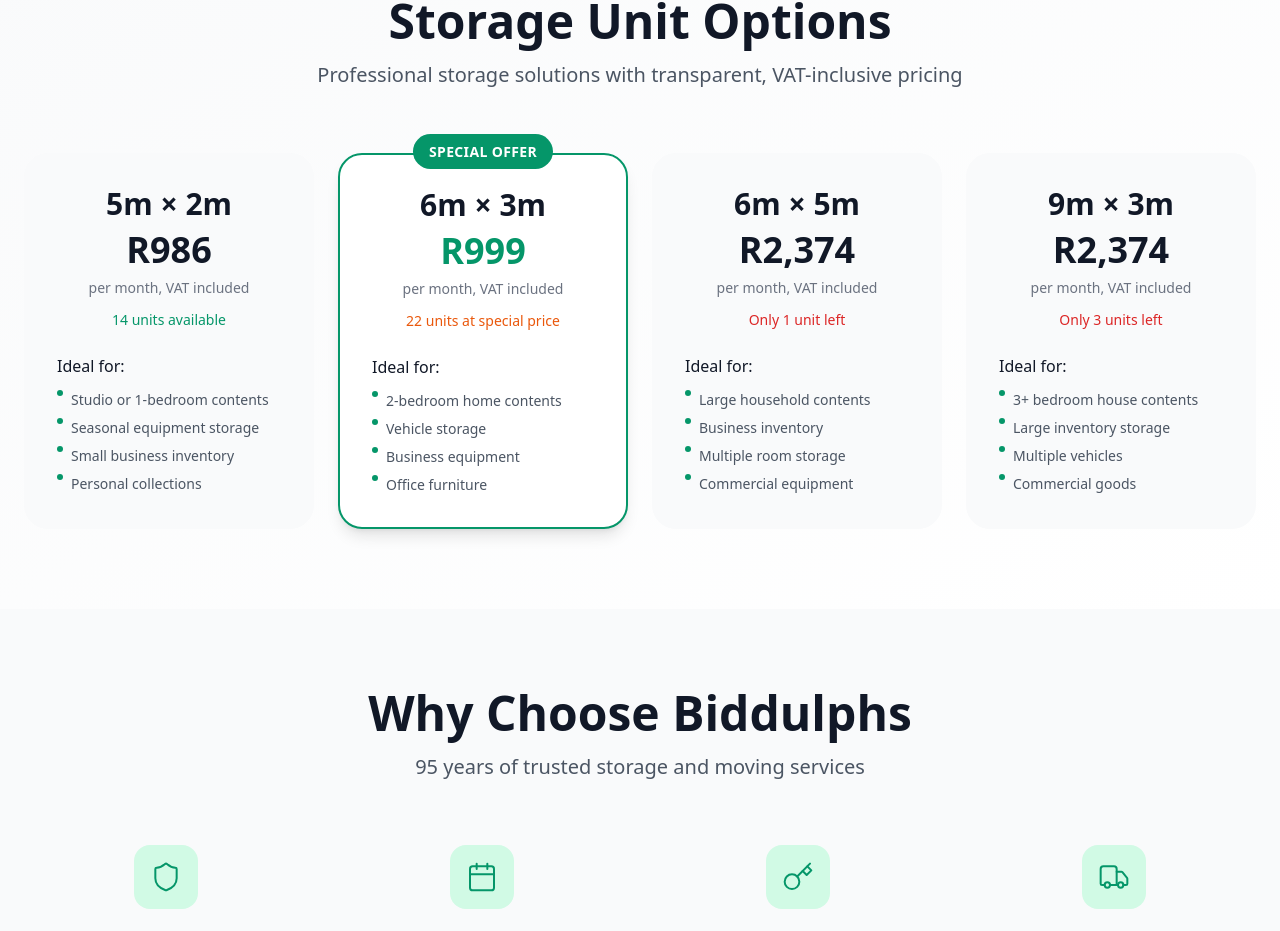
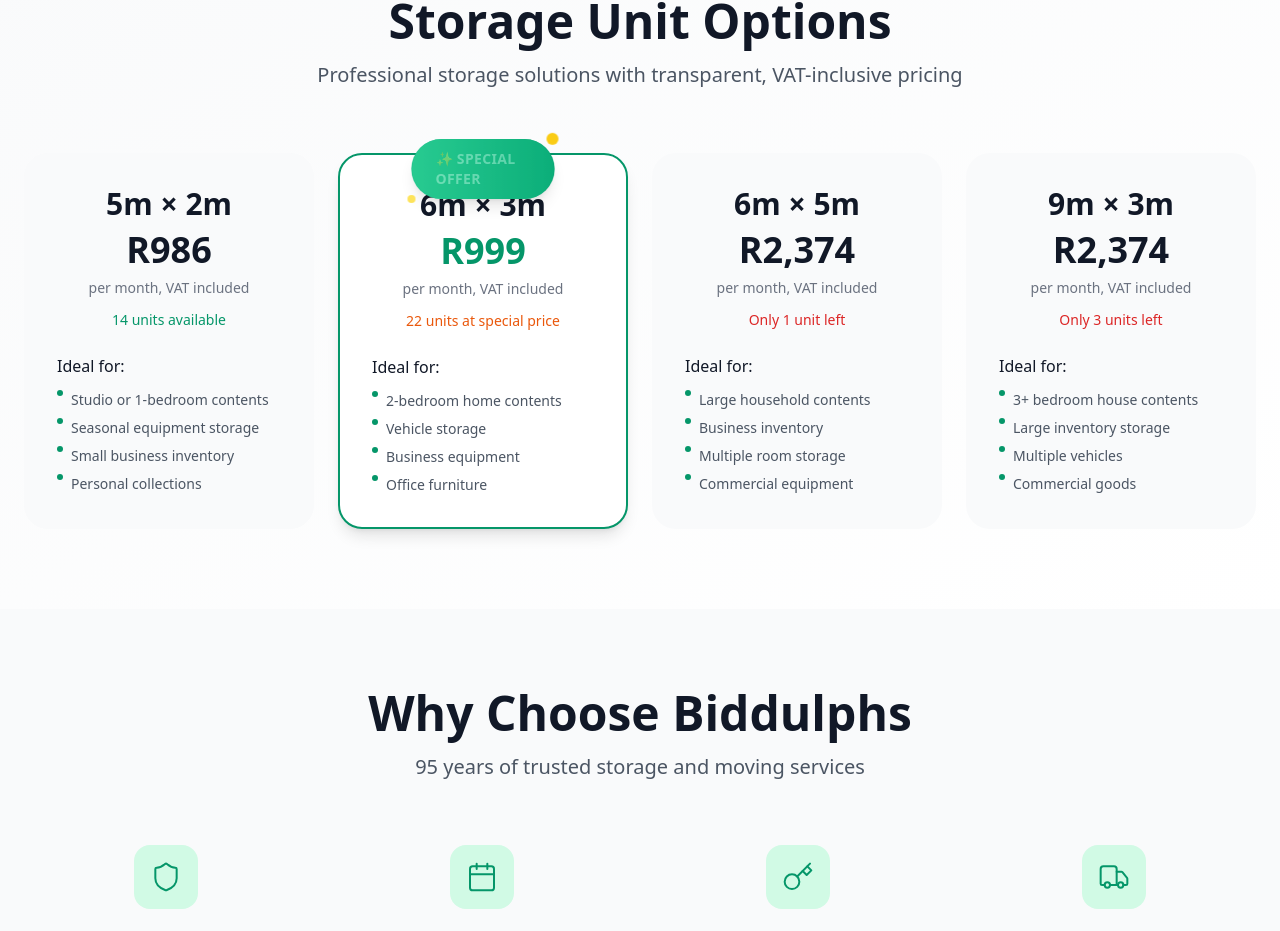
Before and after one commit to digitalapplied/self-storage-bolt, a React (Vite) app: page / in a window 1280 px wide. Shown: the part 1677-2608 px from the top of the page. Built offline with nearby package versions, Linux system fonts and the light colour scheme.

Commit message:
Improve the special offer badge styling

```diff
--- a/src/components/UnitOptions.tsx
+++ b/src/components/UnitOptions.tsx
@@ -27,9 +27,17 @@ const UnitCard: React.FC<UnitCardProps> = ({
     }`}>
       {isSpecial && (
         <div className="absolute -top-4 left-1/2 transform -translate-x-1/2">
-          <span className="bg-emerald-600 text-white px-4 py-2 rounded-full text-xs lg:text-sm font-semibold tracking-wide">
-            SPECIAL OFFER
-          </span>
+          <div className="relative">
+            <div className="bg-gradient-to-r from-emerald-500 to-emerald-600 text-white px-6 py-2.5 rounded-full shadow-lg">
+              <div className="flex items-center gap-2">
+                <span className="text-xs lg:text-sm font-bold tracking-wide">✨ SPECIAL OFFER</span>
+              </div>
+              <div className="absolute inset-0 bg-gradient-to-r from-emerald-400 to-emerald-500 rounded-full animate-pulse opacity-75"></div>
+            </div>
+            {/* Decorative elements */}
+            <div className="absolute -top-1 -right-1 w-3 h-3 bg-yellow-400 rounded-full animate-bounce"></div>
+            <div className="absolute -bottom-1 -left-1 w-2 h-2 bg-yellow-300 rounded-full animate-pulse"></div>
+          </div>
         </div>
       )}
 
```
